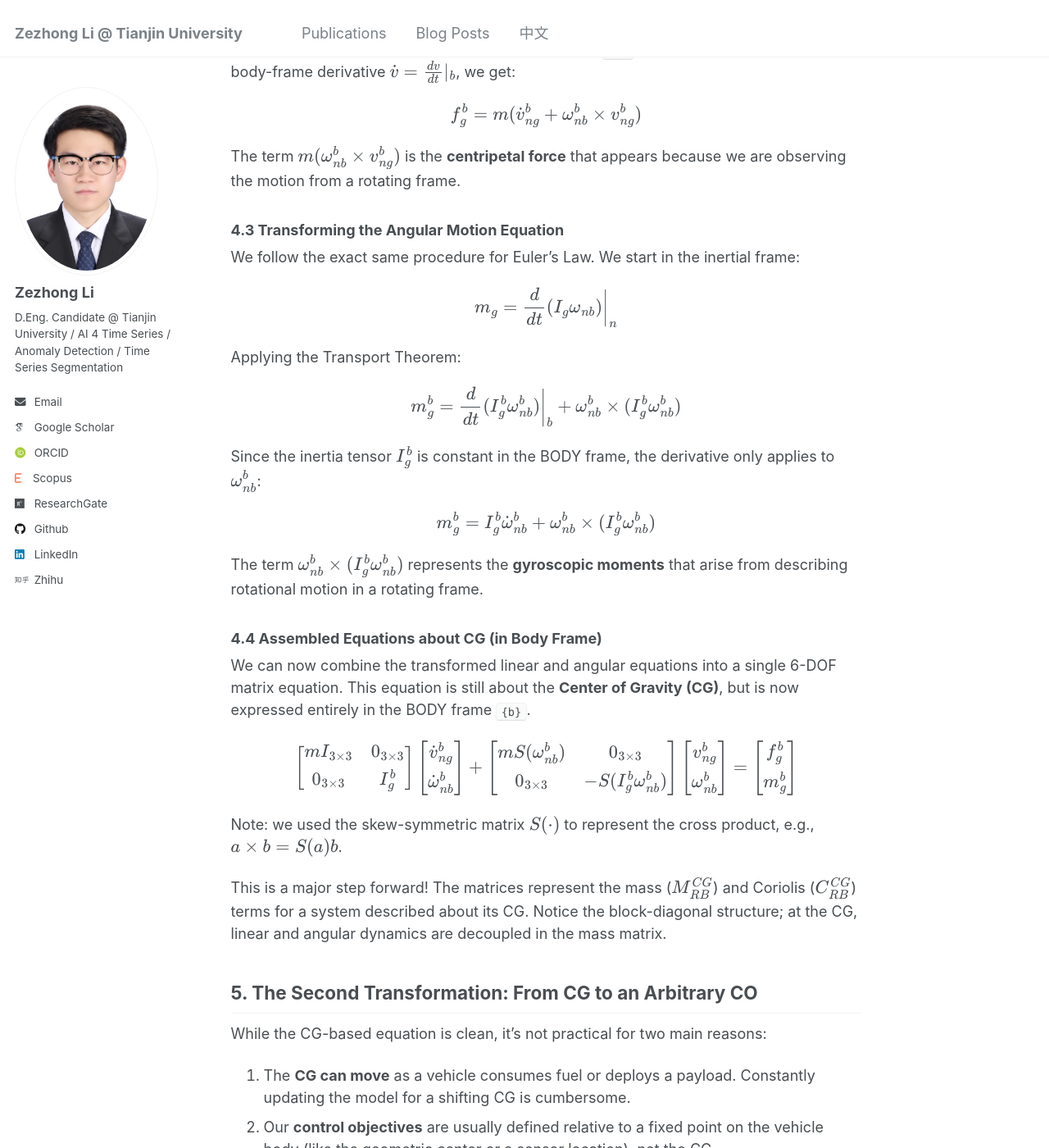
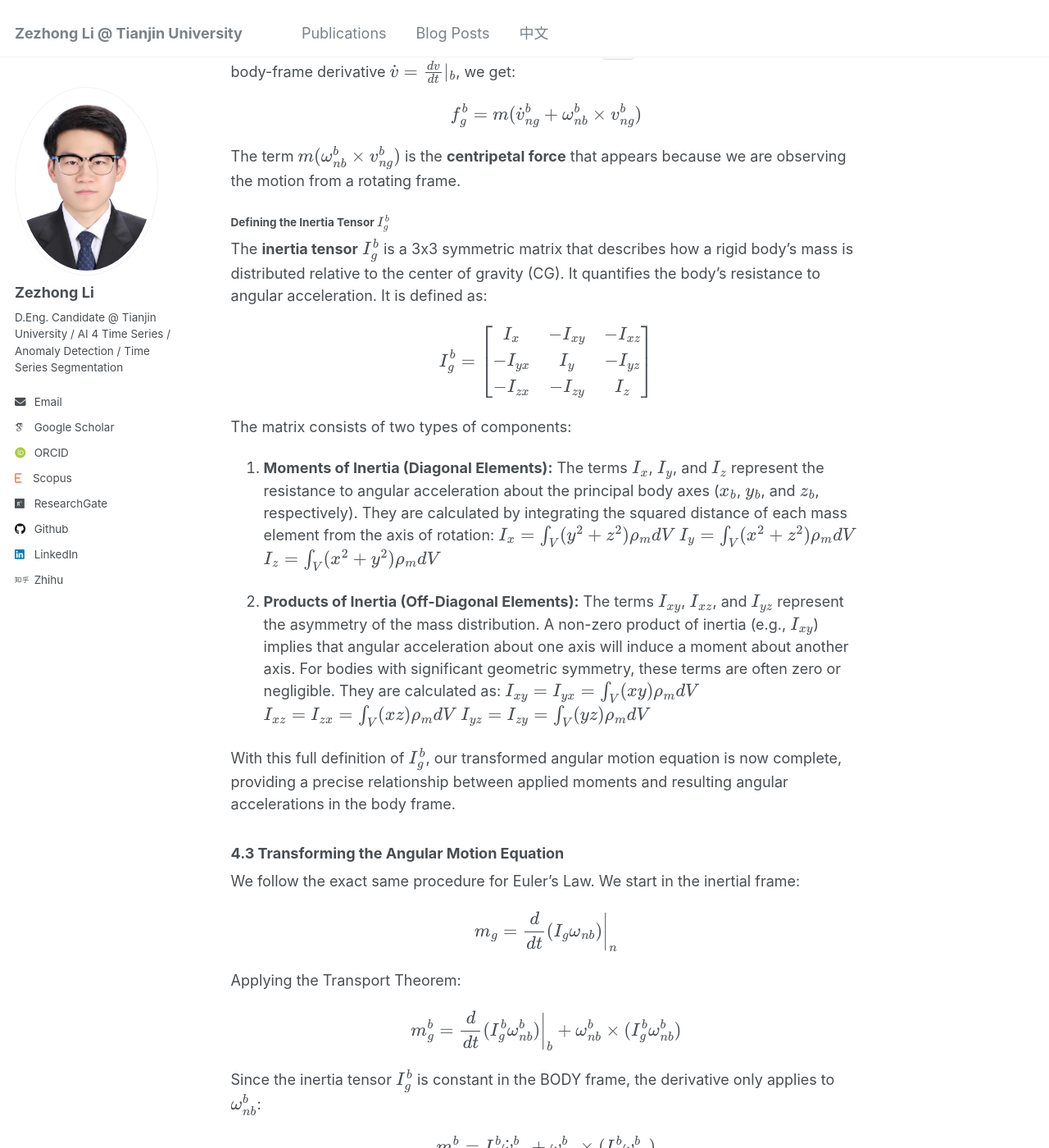
Before and after one commit to lzz19980125/lzz19980125.github.io, a Jekyll site: the page built from _posts/2025-8-2-Kinetics Analysis of Underwater Gliders.md, in a window 1280 px wide and 1400 px high, scrolled down 4038 px. Shown: the whole window at 82% size. Built offline with Jekyll 4.4.1, drawn with Linux system fonts in a browser that asks for light colours; some web fonts are replaced; some of the changed text lies outside the part shown.

Commit message:
Update 2025-8-2-Kinetics Analysis of Underwater Gliders.md

```diff
--- a/_posts/2025-8-2-Kinetics Analysis of Underwater Gliders.md
+++ b/_posts/2025-8-2-Kinetics Analysis of Underwater Gliders.md
@@ -107,6 +107,32 @@ $$\dot{v} = \frac{dv}{dt}|_b$$, we get:
 $$ f_g^b = m (\dot{v}_{ng}^b + \omega_{nb}^b \times v_{ng}^b) $$
 
 The term $$ m(\omega_{nb}^b \times v_{ng}^b) $$ is the **centripetal force** that appears because we are observing the motion from a rotating frame.
+
+#### Defining the Inertia Tensor $$I_g^b$$
+
+The **inertia tensor** $$I_g^b$$ is a 3x3 symmetric matrix that describes how a rigid body's mass is distributed relative to the center of gravity (CG). It quantifies the body's resistance to angular acceleration. It is defined as:
+
+$$
+I_g^b = \begin{bmatrix}
+I_x & -I_{xy} & -I_{xz} \\
+-I_{yx} & I_y & -I_{yz} \\
+-I_{zx} & -I_{zy} & I_z
+\end{bmatrix}
+$$
+
+The matrix consists of two types of components:
+
+1.  **Moments of Inertia (Diagonal Elements):** The terms $$I_x$$, $$I_y$$, and $$I_z$$ represent the resistance to angular acceleration about the principal body axes ($$x_b$$, $$y_b$$, and $$z_b$$, respectively). They are calculated by integrating the squared distance of each mass element from the axis of rotation:
+    $$ I_x = \int_V (y^2 + z^2) \rho_m dV $$
+    $$ I_y = \int_V (x^2 + z^2) \rho_m dV $$
+    $$ I_z = \int_V (x^2 + y^2) \rho_m dV $$
+
+2.  **Products of Inertia (Off-Diagonal Elements):** The terms $$I_{xy}$$, $$I_{xz}$$, and $$I_{yz}$$ represent the asymmetry of the mass distribution. A non-zero product of inertia (e.g., $$I_{xy}$$) implies that angular acceleration about one axis will induce a moment about another axis. For bodies with significant geometric symmetry, these terms are often zero or negligible. They are calculated as:
+    $$ I_{xy} = I_{yx} = \int_V (xy) \rho_m dV $$
+    $$ I_{xz} = I_{zx} = \int_V (xz) \rho_m dV $$
+    $$ I_{yz} = I_{zy} = \int_V (yz) \rho_m dV $$
+
+With this full definition of $$I_g^b$$, our transformed angular motion equation is now complete, providing a precise relationship between applied moments and resulting angular accelerations in the body frame.
 
 ### 4.3 Transforming the Angular Motion Equation
 
```
